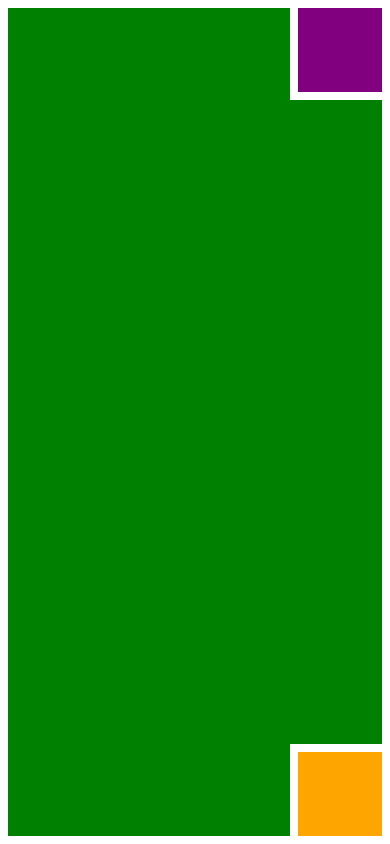
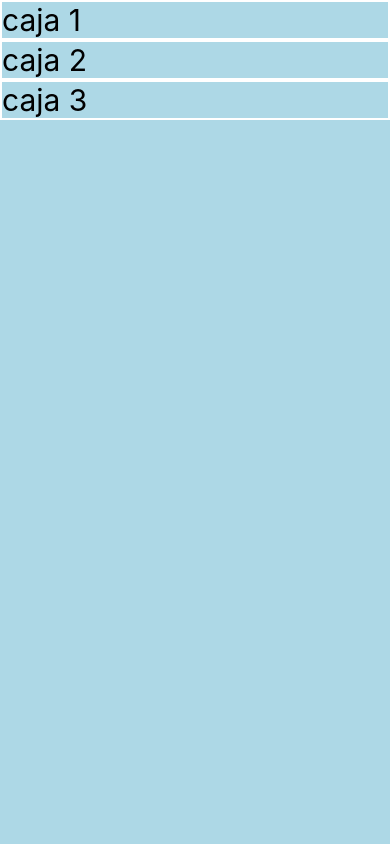
Before and after one commit to Peererxon/reactnativefernando, a React Native app: screen / in a window 390 px wide. Built offline with nearby package versions, Linux system fonts and the light colour scheme.

Commit message:
flex propiedades

```diff
--- a/App.tsx
+++ b/App.tsx
@@ -1,11 +1,12 @@
 import React from 'react'
 import { SafeAreaView } from 'react-native'
+import FlexScreen from './src/screens/FlexScreen'
 //import BoxObjectModelScreen from './src/screens/BoxObjectModelScreen'
 //import DimensionesScreen from './src/screens/DimensionesScreen'
-import PositionScreen from './src/screens/PositionScreen'
+//import PositionScreen from './src/screens/PositionScreen'
 
 export default function App() {
   return (
-      <PositionScreen />
+      <FlexScreen />
   )
 }
--- /dev/null
+++ b/src/screens/FlexScreen.tsx
@@ -0,0 +1,41 @@
+import React from 'react'
+import { View, Text, StyleSheet } from 'react-native'
+
+export default function FlexScreen() {
+    return (
+        <View style={ styles.container }>
+            <Text style={ styles.caja1 }>caja 1 </Text>
+            <Text style={ styles.caja2 } >caja 2 </Text>
+            <Text style={ styles.caja3 }>caja 3 </Text>
+        </View>
+    )
+}
+
+const styles = StyleSheet.create({
+    container:{
+        flex: 1,
+        backgroundColor: 'lightblue',
+/*         flexDirection: 'row',
+        justifyContent: 'space-around' */
+    },
+    caja1:{
+        //flex: 3, // 3 + 2 + 1 = 6
+        //width: 100,
+        //alignSelf:'center',
+        borderWidth: 2,
+        borderColor: 'white',
+        fontSize: 30
+    },
+    caja2:{
+        //flex: 2,
+        borderWidth: 2,
+        borderColor: 'white',
+        fontSize: 30,
+    },
+    caja3:{
+        //flex:1,
+        borderWidth: 2,
+        borderColor: 'white',
+        fontSize: 30,
+    }
+})
```
